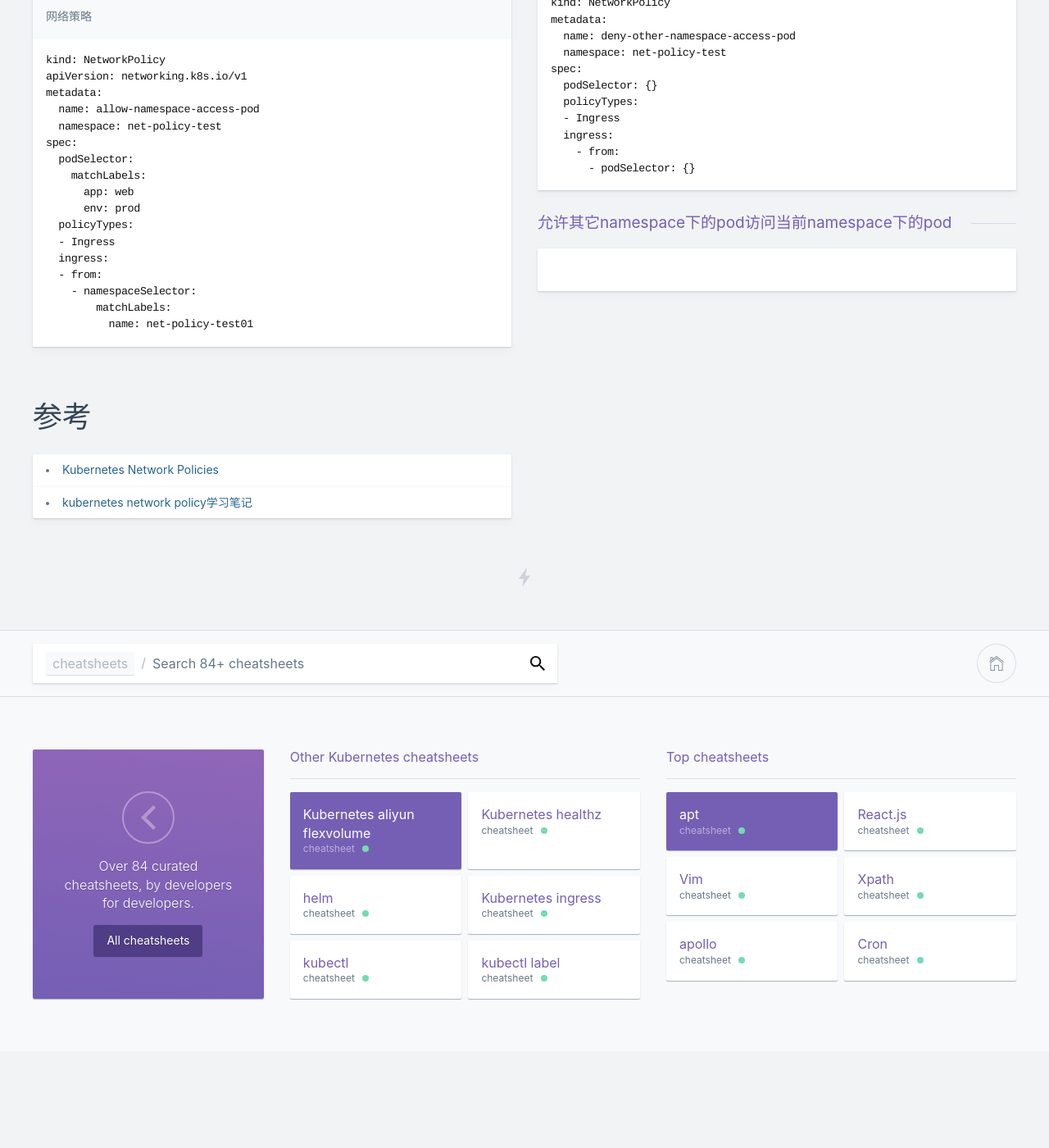
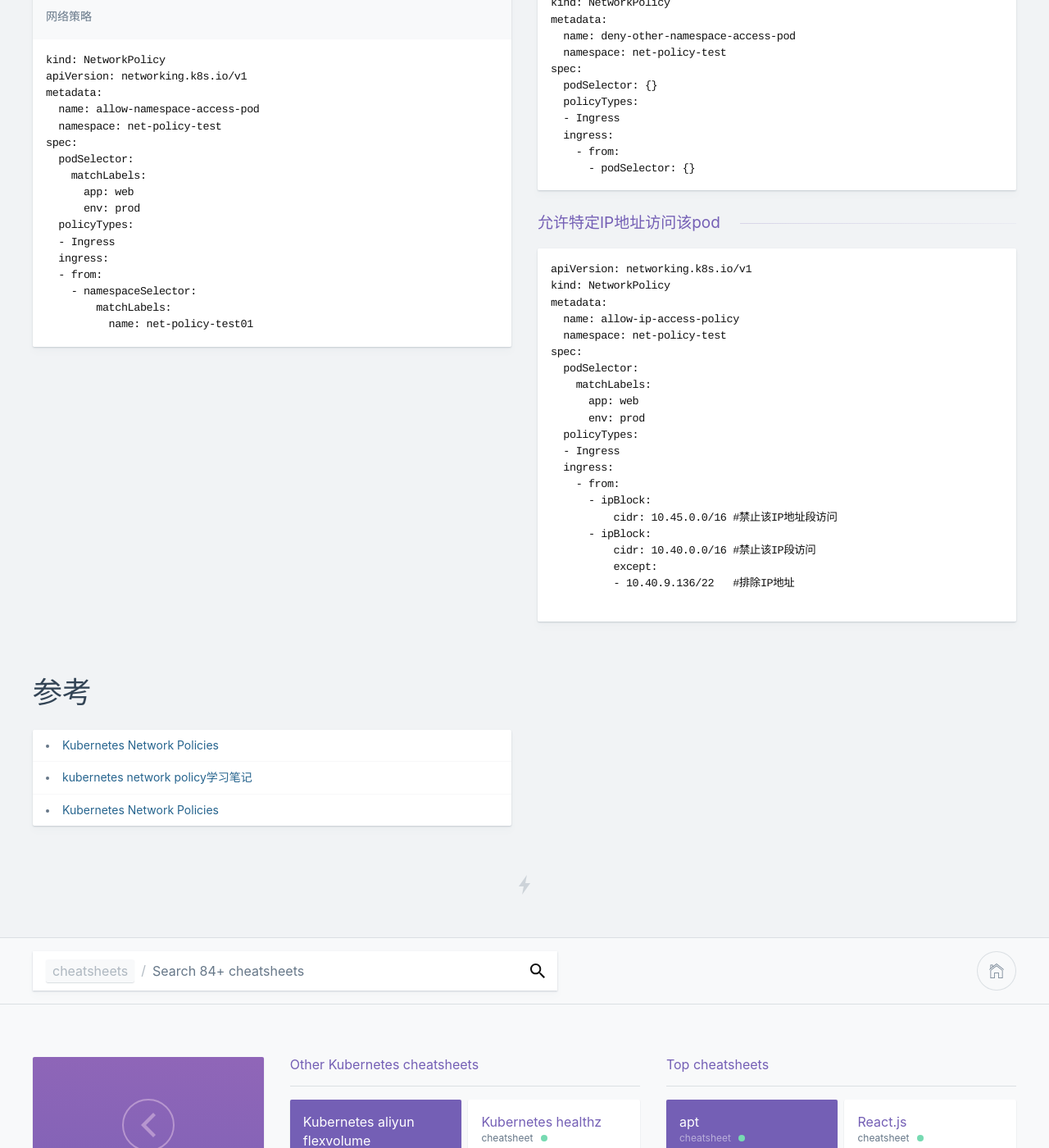
Before and after one commit to gongxiude/cheatsheets, a Jekyll site: the page built from kubernetes-networkpolicy.md, in a window 1280 px wide and 1400 px high, scrolled down 4130 px. Shown: the whole window at 82% size. Built offline with Jekyll 4.4.1, drawn with Linux system fonts in a browser that asks for light colours; nearby versions of some CDN libraries; comment, search, counter and statistics services are not loaded; before the commit the page ends 5412 px from its top, so only the background shows below that.

Commit message:
完成networkpolicy相关文档

````diff
--- a/kubernetes-networkpolicy.md
+++ b/kubernetes-networkpolicy.md
@@ -323,14 +323,35 @@ spec:
       - podSelector: {}
 ```
 
-### 允许其它namespace下的pod访问当前namespace下的pod
+
+### 允许特定IP地址访问该pod
+
+```yaml
+apiVersion: networking.k8s.io/v1
+kind: NetworkPolicy
+metadata:
+  name: allow-ip-access-policy
+  namespace: net-policy-test
+spec:
+  podSelector:
+    matchLabels:
+      app: web
+      env: prod
+  policyTypes:
+  - Ingress
+  ingress:
+    - from:
+      - ipBlock:
+          cidr: 10.45.0.0/16 #禁止该IP地址段访问
+      - ipBlock:
+          cidr: 10.40.0.0/16 #禁止该IP段访问
+          except:
+          - 10.40.9.136/22   #排除IP地址
 
 ```
-
-```
-
 
 ## 参考
 
 - [Kubernetes Network Policies](https://kubernetes.io/docs/concepts/services-networking/network-policies/)
 - [kubernetes network policy学习笔记](https://segmentfault.com/a/1190000012692009)
+- [Kubernetes Network Policies](https://feisky.gitbooks.io/kubernetes/concepts/network-policy.html#%E7%A6%81%E6%AD%A2%E8%AE%BF%E9%97%AE%E6%8C%87%E5%AE%9A%E6%9C%8D%E5%8A%A1)
````
